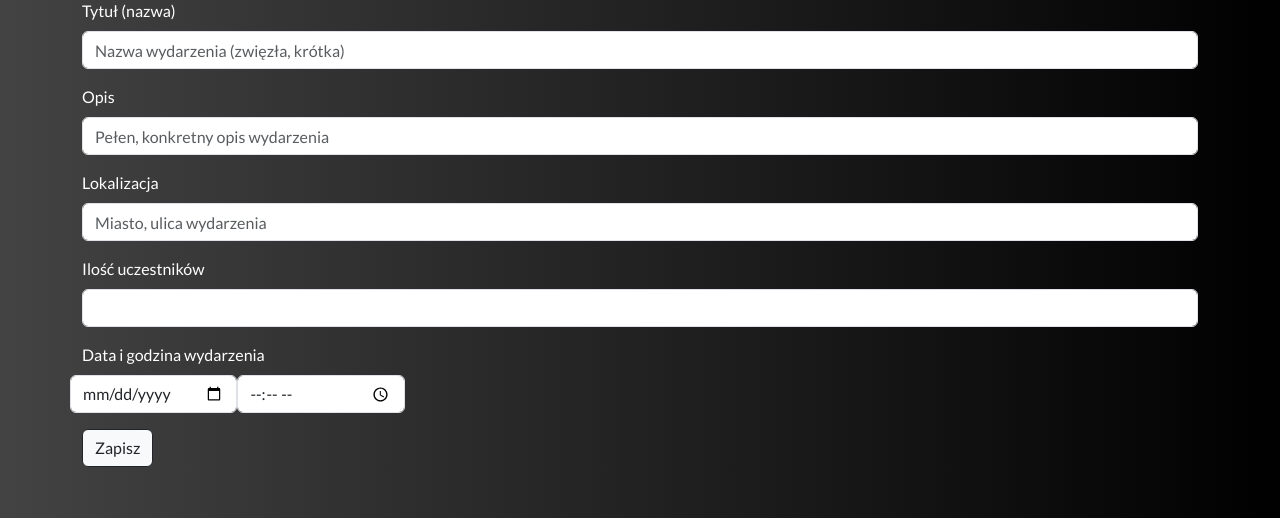
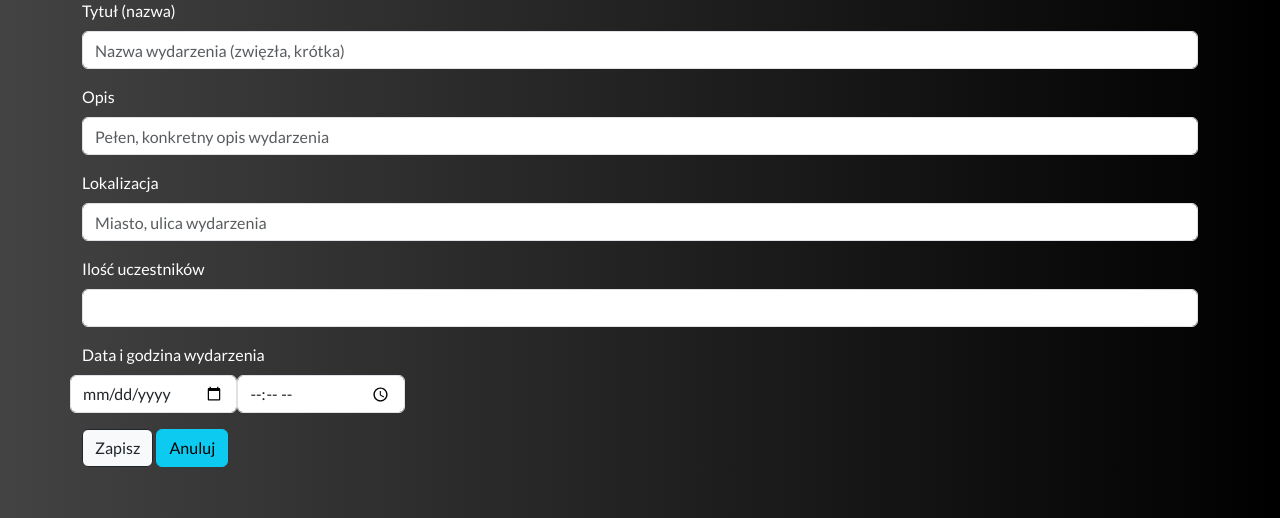
Before and after one commit to dominikwiench/eventify, a Flask app: template templates/edit.html in a window 1280 px wide. Shown: the part 282-800 px from the top of the page. Run offline with Flask 2, Linux system fonts and the light colour scheme; the template is opened without the code that fills it, so the values that code supplies are empty; some libraries are stand-ins or nearby versions.

Commit message:
cancel editing feature

```diff
--- a/templates/edit.html
+++ b/templates/edit.html
@@ -98,6 +98,7 @@
         </div>
       </div>
       <button type="submit" class="btn btn-primary btn-light btn-outline-dark">Zapisz</button>
+      <a href="/admin" class="btn btn-info">Anuluj</a>
     </form>
   </div>
   <!-- Custom Confirmation Modal -->
```
